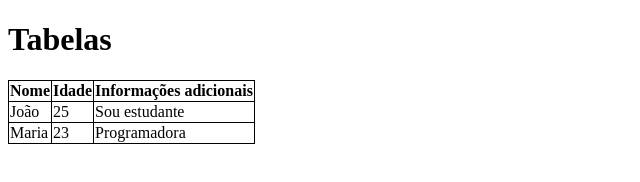
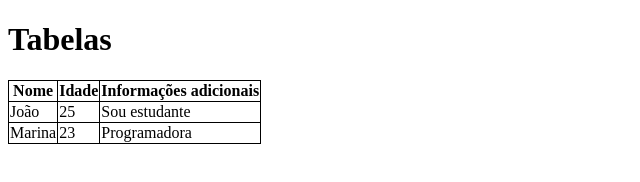
Before and after one commit to Lfpo94/aula-tabela, a plain HTML site: page index.html in a window 1280 px wide. Shown: the whole page, without its empty margins (0-640 px from the left). Drawn offline with Linux system fonts and the light colour scheme.

Commit message:
foi alterado o nome de maria para marina

```diff
--- a/index.html
+++ b/index.html
@@ -28,7 +28,7 @@
                 <td>Sou estudante</td>
             </tr>
             <tr>
-                <td>Maria</td>
+                <td>Marina</td>
                 <td>23</td>
                 <td>Programadora</td>
             </tr>
```
